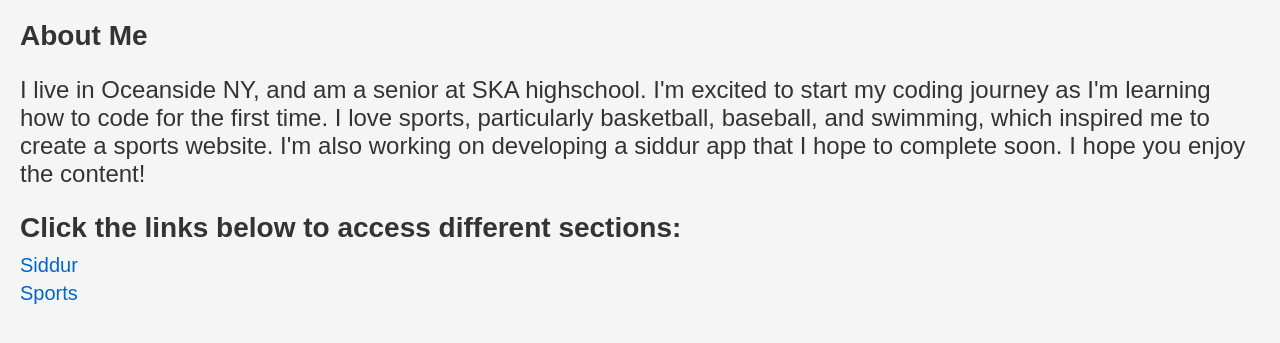
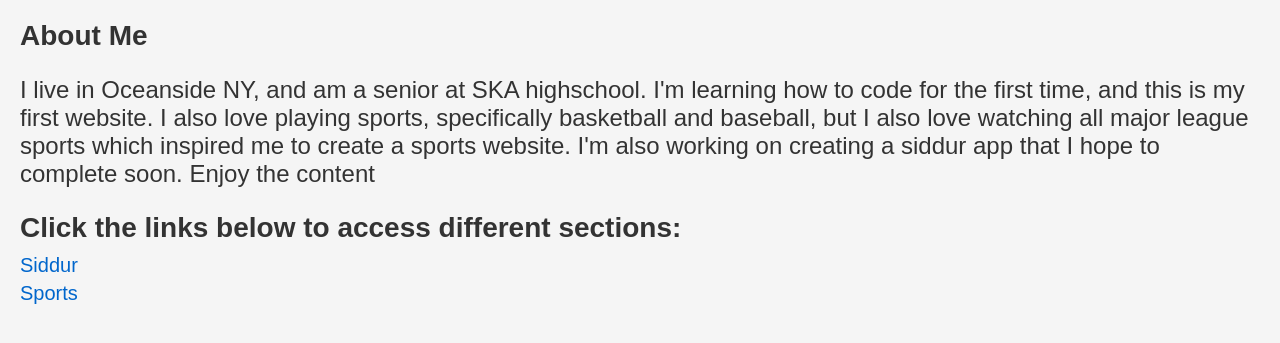
Before and after one commit to KiraKlay/KiraKlay.github.io, a plain HTML site: page index.html in a window 1280 px wide. Shown: the part 89-432 px from the top of the page. Drawn offline with Linux system fonts and the light colour scheme.

Commit message:
edited about me section

```diff
--- a/index.html
+++ b/index.html
@@ -52,7 +52,7 @@
 <body>
   <h1>Kira's Homepage</h1>
   <h2>About Me</h2>
-  <p>I live in Oceanside NY, and am a senior at SKA highschool. I'm excited to start my coding journey as I'm learning how to code for the first time. I love sports, particularly basketball, baseball, and swimming, which inspired me to create a sports website. I'm also working on developing a siddur app that I hope to complete soon. I hope you enjoy the content!</p>
+  <p>I live in Oceanside NY, and am a senior at SKA highschool. I'm learning how to code for the first time, and this is my first website. I also love playing sports, specifically basketball and baseball, but I also love watching all major league sports which inspired me to create a sports website. I'm also working on creating a siddur app that I hope to complete soon. Enjoy the content</p>
   <h2>Click the links below to access different sections:</h2>
   <ul>
     <li><a href="https://kiraklay.github.io/siddur/">Siddur</a></li>
```
